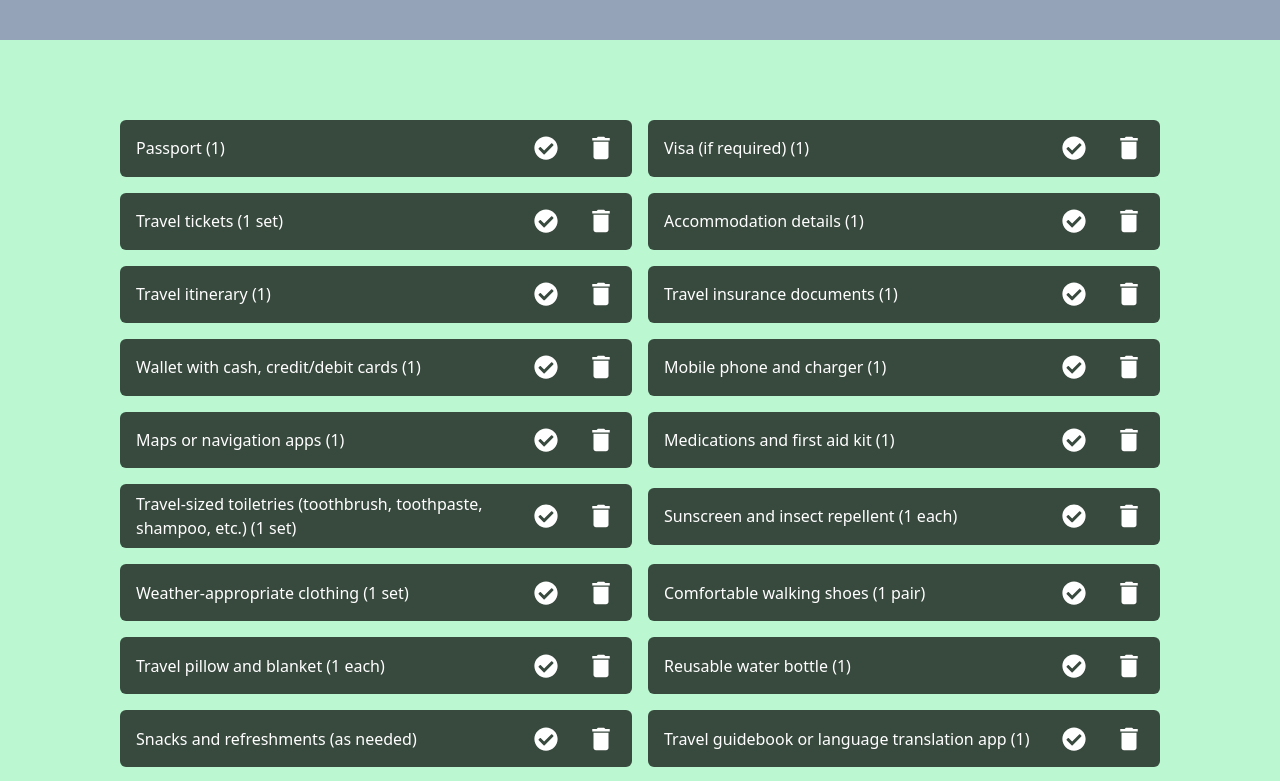
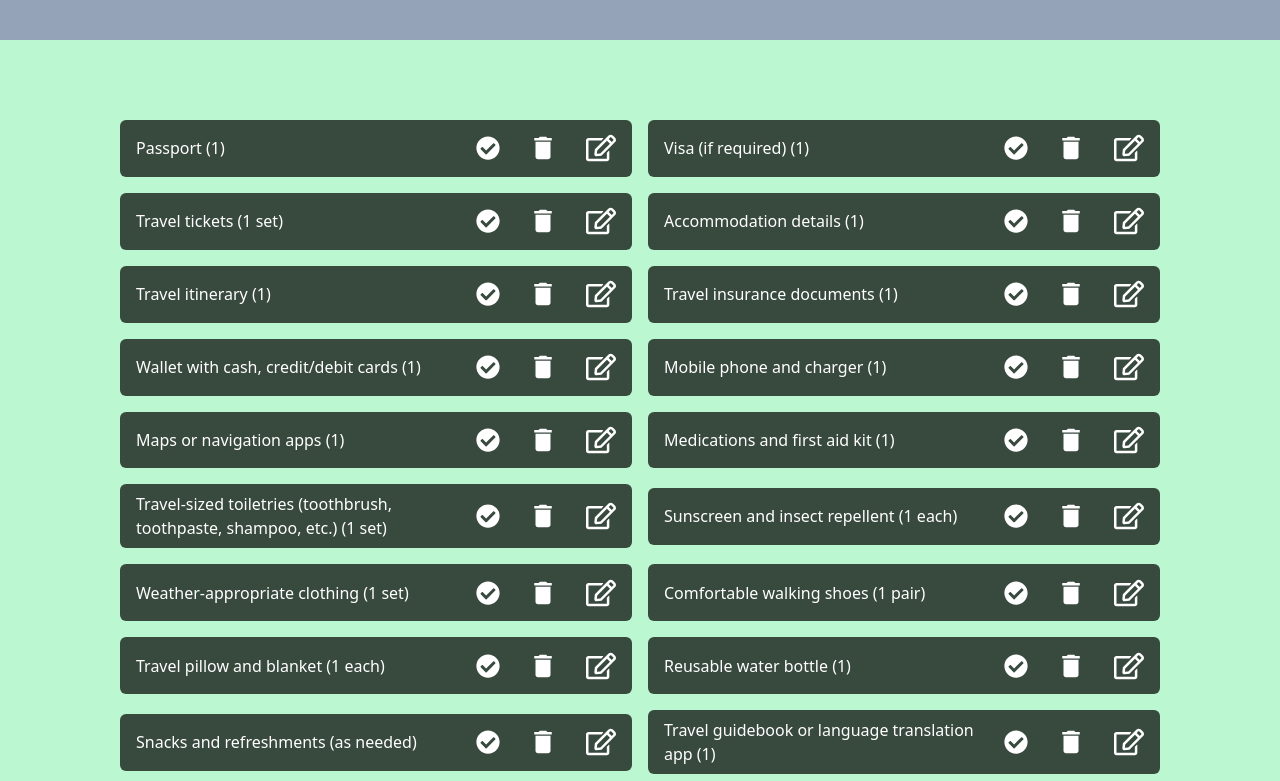
Before and after one commit to seemapoudel58/Trip, a React (Create React App) app: page / in a window 1280 px wide. Shown: the part 760-1541 px from the top of the page. Built offline with nearby package versions, Linux system fonts and the light colour scheme.

Commit message:
add edit functionality

```diff
--- a/src/App.js
+++ b/src/App.js
@@ -109,6 +109,36 @@ function App() {
     sortTodos();
   };
 
+  const[editedText , setEditedText] = useState();
+  const[editingId, setEditingId] = useState(null);
+  const[isEditing , setIsEditing] = useState(false);
+
+  const handleEdit = ( index) =>{
+    setEditingId(index);
+    setEditedText(todos[index].text);
+    setIsEditing(true);
+    if (index === editingId) {
+      setIsEditing(!isEditing);
+    }
+  }
+  const handleChange = (e) =>{
+    setEditedText(e.target.value);
+    // setEditingId(index);
+
+  }
+  const handleSave = () => {
+    const updatedTodos = [...todos ];
+    updatedTodos[editingId].text = editedText;
+    setTodos(updatedTodos);
+    setIsEditing(false);
+    setEditingId(null);
+    setEditedText('');
+
+  }
+
+
+
+
   return (
     <>
       <div className="min-h-[50dvh] bg-green-200 flex justify-center items-center gap-4">
@@ -135,6 +165,12 @@ function App() {
         onDelete={handleDeleteTodo}
         onComplete={handleCompleted}
         message={message}
+        handleEdit={ handleEdit}
+        handleSave = {handleSave}
+        handleChange = {handleChange}
+        isEditing = {isEditing}
+        editingId={ editingId}
+        editedText={editedText}
       />
 
       <SectionTwo
--- a/src/Components/TodosList.jsx
+++ b/src/Components/TodosList.jsx
@@ -1,17 +1,19 @@
-// Always try to start your component's name with uppercase - TodosList, SectionTwo, Sectionone, Footer, Header
-
 import React from "react";
 import { MdDelete } from "react-icons/md";
-import { FaCheckCircle } from "react-icons/fa";
+import { FaCheckCircle, FaRegEdit } from "react-icons/fa";
 
-const TodosList = ({ todos, onDelete, onComplete, message }) => {
-  // if (!todos.length)
-  //   return (
-  //     <p className="text-red-700 py-20 text-center font-semibold text-3xl bg-green-200 min-h-[30vh] flex flex-row px-8 flex-wrap justify-center items-center gap-4">
-  //       There is nothing in the list. Start adding some.
-  //     </p>
-  //   );
-
+const TodosList = ({
+  todos,
+  onDelete,
+  onComplete,
+  message,
+  handleEdit,
+  handleSave,
+  handleChange,
+  isEditing,
+  editedText,
+  editingId,
+}) => {
   return (
     <ul className="bg-green-200 min-h-[30vh] py-20 flex flex-row px-8 flex-wrap justify-center items-center gap-4">
       {todos.map((item, index) => (
@@ -19,10 +21,26 @@ const TodosList = ({ todos, onDelete, onComplete, message }) => {
           className="bg-black/70 max-w-lg w-full aspect-[9/1] text-white px-4 py-2 rounded-md cursor-pointer flex items-center justify-between "
           key={index}
         >
-          <span
-            style={{ textDecoration: item.completed ? "line-through" : "none" }}
-          >
-            {item.text}
+           <span>
+           {isEditing && editingId === index ? (
+              <div className=" max-w-[17rem] flex flex-col">
+                <textarea
+                  value={editedText}
+                  onChange={handleChange}
+                  className='bg-transparent border border-gray-300 rounded-md p-2 text-white flex items-center justify-center'
+                ></textarea>
+                <button onClick={() => handleSave(index)}>Save</button>
+              </div>
+            )
+           : (
+              <span
+                style={{
+                  textDecoration: item.completed ? "line-through" : "none",
+                }}
+              >
+                {item.text}
+              </span>
+            )}
           </span>
           <div className="flex items-center justify-between space-x-7">
             <span
@@ -37,9 +55,17 @@ const TodosList = ({ todos, onDelete, onComplete, message }) => {
               onClick={() => {
                 onDelete(index);
               }}
-              className=" text-3xl transform hover:scale-[1.2] transition-transform duration-500 cursor-pointer"
+              className="text-3xl transform hover:scale-[1.2] transition-transform duration-500 cursor-pointer"
             >
               <MdDelete />
+            </span>
+            <span
+              onClick={() => {
+                handleEdit(index);
+              }}
+              className="text-3xl transform hover:scale-[1.2] transition-transform duration-500 cursor-pointer"
+            >
+              <FaRegEdit />
             </span>
           </div>
         </li>
```
